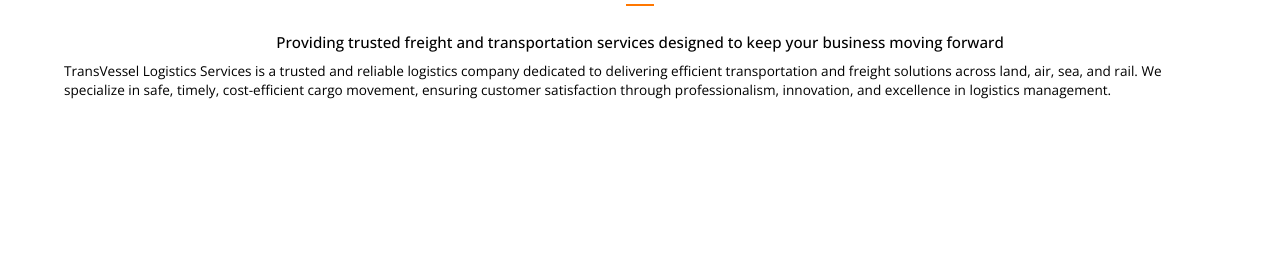
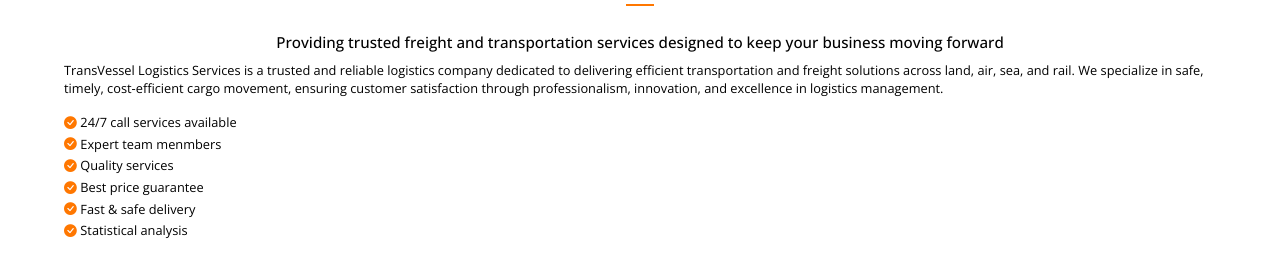
Before and after one commit to dominion875/transvessel, a plain HTML site: page html/about.html in a window 1280 px wide. Shown: the part 1707-1984 px from the top of the page. Before the commit the page ends 1846 px from the top, so only its background shows below. Drawn offline with nearby package versions, Linux system fonts and the light colour scheme; a web font is replaced by a local one.

Commit message:
updated index.html

```diff
--- a/css/about.css
+++ b/css/about.css
@@ -131,6 +131,40 @@
 }
 
 .about-sec1-text p {
-    font-size: 1.7ch;
+    font-size: 1.6ch;
     font-family: "Open Sans", sans-serif;
 }
+
+.about-sec1-services {
+    width: 90%;
+    display: flex;
+    flex-direction: column;
+    margin-top: 2ch;
+}
+
+.about-sec1-services-1 {
+    display: flex;
+    flex-direction: column;
+    font-family: "Open Sans", sans-serif;
+    gap: 0.5ch;
+    font-size: 1.6ch;
+}
+
+.about-sec1-services-1 span i {
+    color: #ff7700;
+    padding-right: 0.5ch;
+}
+
+.about-sec1-services-2 {
+    display: flex;
+    flex-direction: column;
+    font-family: "Open Sans", sans-serif;
+    gap: 0.5ch;
+    font-size: 1.6ch;
+    margin-top: 0.5ch;
+}
+
+.about-sec1-services-2 span i {
+    color: #ff7700;
+    padding-right: 0.5ch;
+}
--- a/html/about.html
+++ b/html/about.html
@@ -58,6 +58,18 @@
                     <h3>Providing trusted freight and transportation services designed to keep your business moving forward</h3>
                     <p>TransVessel Logistics Services is a trusted and reliable logistics company dedicated to delivering efficient transportation and freight solutions across land, air, sea, and rail. We specialize in safe, timely, cost-efficient cargo movement, ensuring customer satisfaction through professionalism, innovation, and excellence in logistics management.</p>
                 </div>
+                <div class="about-sec1-services">
+                    <div class="about-sec1-services-1">
+                        <span><i class="bi bi-check-circle-fill"></i>24/7 call services available</span>
+                        <span><i class="bi bi-check-circle-fill"></i>Expert team menmbers</span>
+                        <span><i class="bi bi-check-circle-fill"></i>Quality services</span>
+                    </div>
+                    <div class="about-sec1-services-2">
+                        <span><i class="bi bi-check-circle-fill"></i>Best price guarantee</span>
+                        <span><i class="bi bi-check-circle-fill"></i>Fast & safe delivery</span>
+                        <span><i class="bi bi-check-circle-fill"></i>Statistical analysis</span>
+                    </div>
+                </div>
             </div>
         </scetion>
     </div>
```
